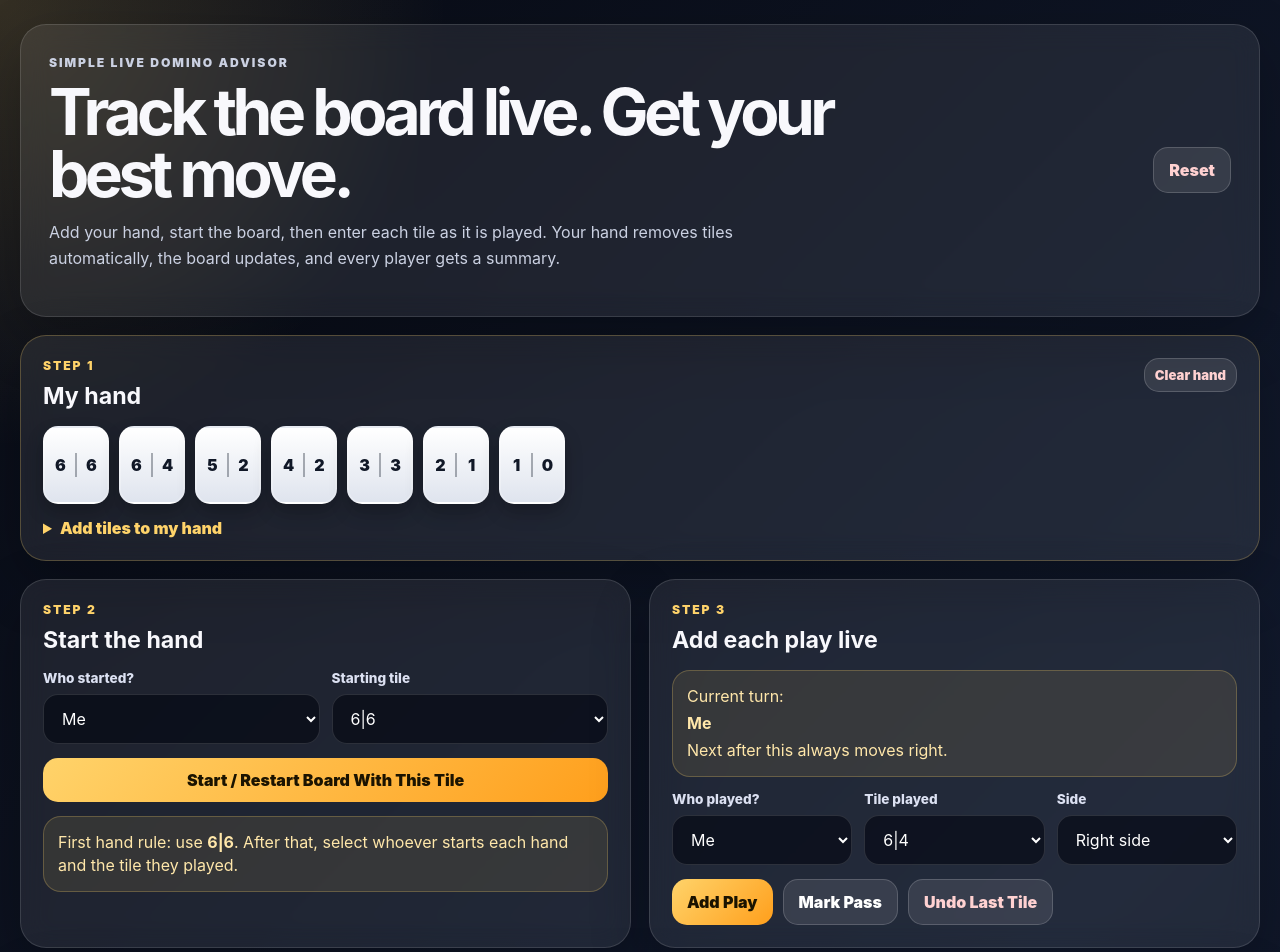
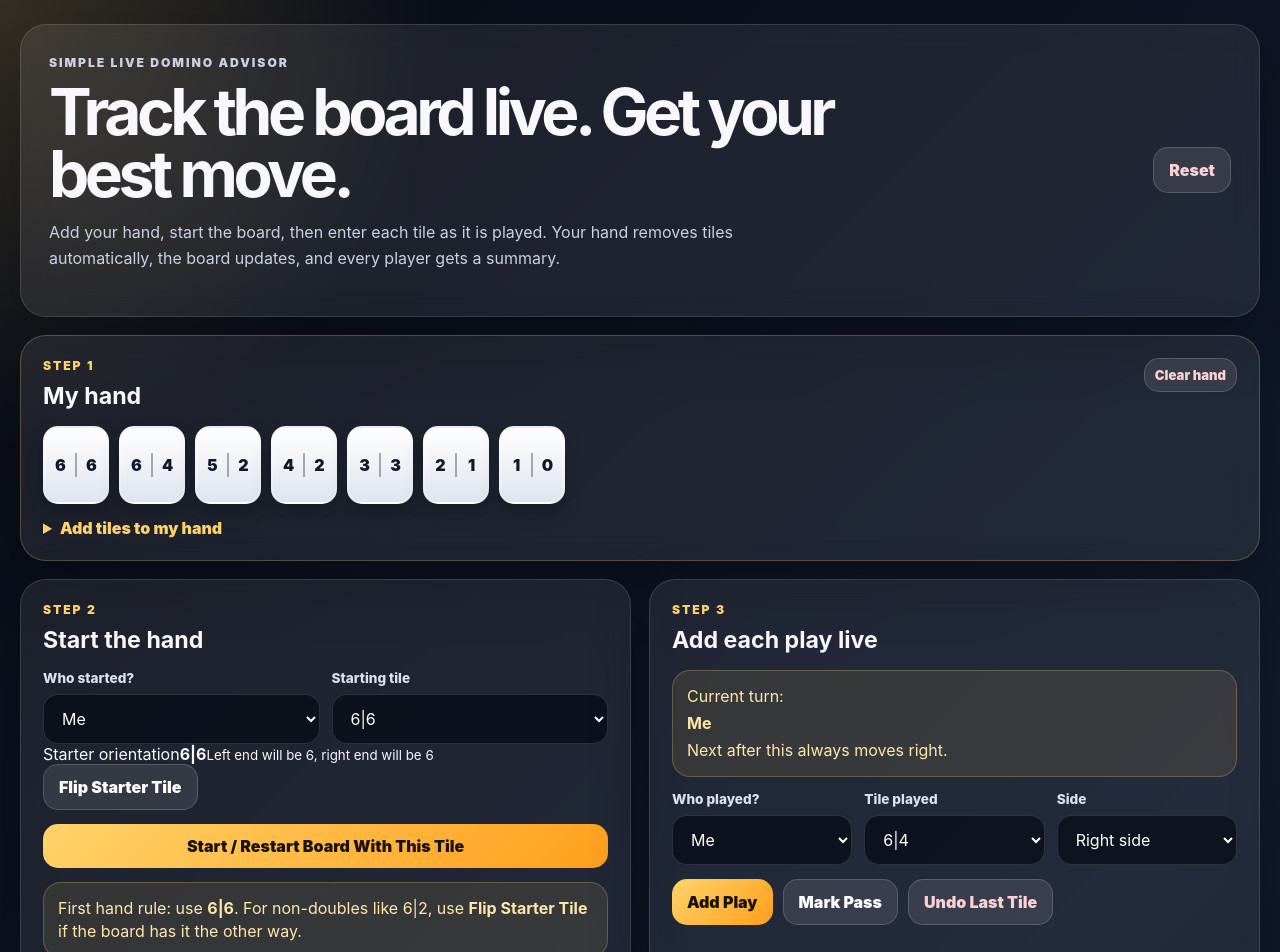
Before and after one commit to jito609/ana, a React (Create React App) app: page / in a window 1280 px wide. Shown: the top 952 px of the page. Built offline with nearby package versions, Linux system fonts and the light colour scheme.

Commit message:
Update App.js

```diff
--- a/src/App.js
+++ b/src/App.js
@@ -85,6 +85,11 @@ function getNewEnds(tile, side, leftEnd, rightEnd) {
 
   const newRight = a === rightEnd ? b : a;
   return { leftEnd, rightEnd: newRight };
+}
+
+function getStarterEnds(tile, flipped) {
+  const [a, b] = parseTile(tile);
+  return flipped ? { leftEnd: b, rightEnd: a } : { leftEnd: a, rightEnd: b };
 }
 
 function removeOneTile(hand, tileToRemove) {
@@ -603,7 +608,11 @@ function analyzeMyMove({ myHand, playedTiles, leftEnd, rightEnd, passLog, board
   };
 }
 
-function Tile({ tile, onClick, disabled = false, selected = false, mini = false }) {
+function Tile({ tile, onClick, disabled = false, selected = false, mini = false, displayLeft = null, displayRight = null }) {
+  const [a, b] = parseTile(tile);
+  const left = displayLeft ?? a;
+  const right = displayRight ?? b;
+
   return (
     <button
       type="button"
@@ -611,9 +620,9 @@ function Tile({ tile, onClick, disabled = false, selected = false, mini = false
       onClick={onClick}
       disabled={disabled}
     >
-      <span>{parseTile(tile)[0]}</span>
+      <span>{left}</span>
       <i />
-      <span>{parseTile(tile)[1]}</span>
+      <span>{right}</span>
     </button>
   );
 }
@@ -669,21 +678,21 @@ function BoardVisual({ board, leftEnd, rightEnd }) {
         <div className="wing left-wing">
           {leftPlays.map((play) => (
             <div key={play.id} className="board-tile-card">
-              <Tile tile={play.tile} disabled />
+              <Tile tile={play.tile} displayLeft={play.displayLeft} displayRight={play.displayRight} disabled />
               <small>{getPlayerLabel(play.playerId)}</small>
             </div>
           ))}
         </div>
 
         <div className="center-tile">
-          <Tile tile={center.tile} disabled />
+          <Tile tile={center.tile} displayLeft={center.displayLeft} displayRight={center.displayRight} disabled />
           <small>Start: {getPlayerLabel(center.playerId)}</small>
         </div>
 
         <div className="wing right-wing">
           {rightPlays.map((play) => (
             <div key={play.id} className="board-tile-card">
-              <Tile tile={play.tile} disabled />
+              <Tile tile={play.tile} displayLeft={play.displayLeft} displayRight={play.displayRight} disabled />
               <small>{getPlayerLabel(play.playerId)}</small>
             </div>
           ))}
@@ -744,6 +753,7 @@ export default function App() {
 
   const [starter, setStarter] = useState("me");
   const [starterTile, setStarterTile] = useState("6-6");
+  const [starterFlipped, setStarterFlipped] = useState(false);
 
   const [playPlayer, setPlayPlayer] = useState("me");
   const [playTile, setPlayTile] = useState("6-4");
@@ -794,11 +804,13 @@ export default function App() {
   }
 
   function startHand() {
-    const nextEnds = getNewEnds(starterTile, "center", null, null);
+    const nextEnds = getStarterEnds(starterTile, starterFlipped);
     const play = {
       id: Date.now(),
       playerId: starter,
       tile: starterTile,
+      displayLeft: nextEnds.leftEnd,
+      displayRight: nextEnds.rightEnd,
       side: "center",
       leftEndAfter: nextEnds.leftEnd,
       rightEndAfter: nextEnds.rightEnd,
@@ -824,10 +836,24 @@ export default function App() {
 
     const nextEnds = getNewEnds(tile, side, leftEnd, rightEnd);
 
+    const [a, b] = parseTile(tile);
+    let displayLeft = a;
+    let displayRight = b;
+
+    if (side === "left") {
+      displayRight = leftEnd;
+      displayLeft = a === leftEnd ? b : a;
+    } else if (side === "right") {
+      displayLeft = rightEnd;
+      displayRight = a === rightEnd ? b : a;
+    }
+
     const play = {
       id: Date.now(),
       playerId,
       tile,
+      displayLeft,
+      displayRight,
       side,
       leftEndAfter: nextEnds.leftEnd,
       rightEndAfter: nextEnds.rightEnd,
@@ -915,12 +941,15 @@ export default function App() {
     setCurrentTurn("me");
     setStarter("me");
     setStarterTile("6-6");
+    setStarterFlipped(false);
     setPlayPlayer("me");
     setPlayTile("6-4");
     setPlaySide("right");
     setPassLog([]);
     setCloseoutMode("team");
   }
+
+  const starterPreview = getStarterEnds(starterTile, starterFlipped);
 
   return (
     <main className="app">
@@ -979,12 +1008,23 @@ export default function App() {
             <TileSelect value={starterTile} onChange={setStarterTile} usedTiles={new Set(playedTiles)} allowUsed label="Starting tile" />
           </div>
 
+          <div className="starter-orientation">
+            <div>
+              <span>Starter orientation</span>
+              <strong>{starterPreview.leftEnd}|{starterPreview.rightEnd}</strong>
+              <small>Left end will be {starterPreview.leftEnd}, right end will be {starterPreview.rightEnd}</small>
+            </div>
+            <button className="ghost" type="button" onClick={() => setStarterFlipped((value) => !value)}>
+              Flip Starter Tile
+            </button>
+          </div>
+
           <button className="primary full-btn" type="button" onClick={startHand}>
             Start / Restart Board With This Tile
           </button>
 
           <div className="note">
-            First hand rule: use <strong>6|6</strong>. After that, select whoever starts each hand and the tile they played.
+            First hand rule: use <strong>6|6</strong>. For non-doubles like 6|2, use <strong>Flip Starter Tile</strong> if the board has it the other way.
           </div>
         </section>
 
```
